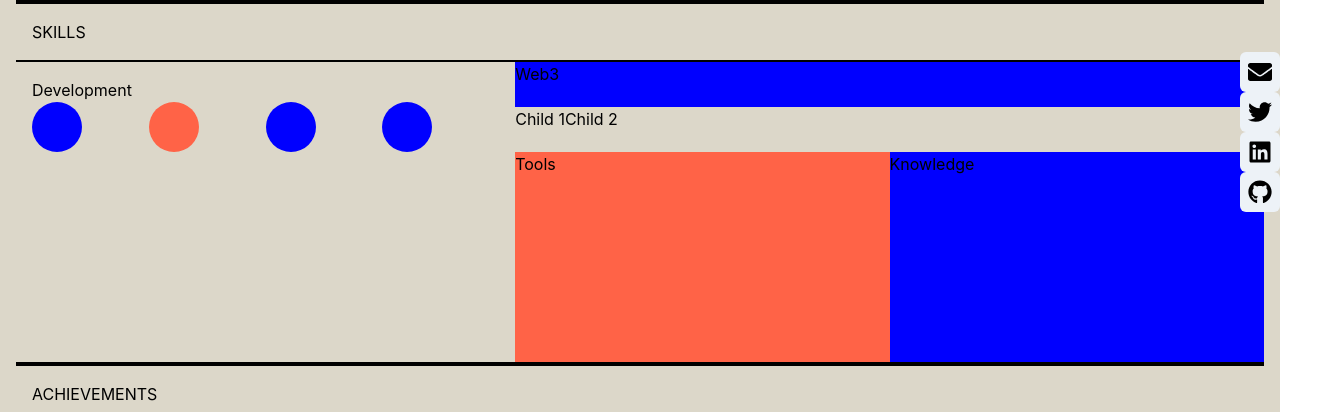
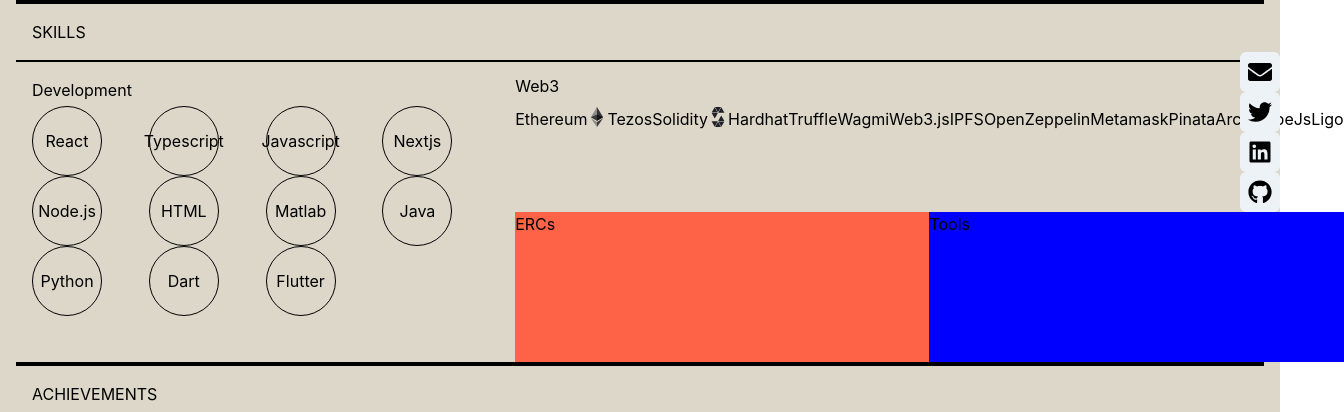
Before and after one commit to Mariussgal/marius_portfolio_website, a Next.js app: page /about in a window 1280 px wide. Shown: the part 268-680 px from the top of the page, 1344 px wide, since content can reach past the window. Built offline with nearby package versions, Linux system fonts and the light colour scheme; what wagmi would draw is missing.

Commit message:
icons, and update on about section change package.json and tsconfig file too

```diff
--- /dev/null
+++ b/icons/Ethereum.tsx
@@ -0,0 +1,27 @@
+import { Box } from "@chakra-ui/react";
+import React from "react";
+
+export default function Ethereum() {
+    return (
+        <Box
+            as="svg"
+            role="img"
+            width="20px"
+            height="20px"
+            xmlns="http://www.w3.org/2000/svg"
+            viewBox="0 0 24 24"
+            fill="#1f2127"
+            _hover={{
+                fill: "brand.accent",
+            }}
+        >
+            <title>Ethereum</title>
+            <path fill="#343434" d="m11.998 0-.161.547v15.869l.161.161 7.366-4.354L11.998 0z" />
+            <path fill="#8C8C8C" d="M11.998 0 4.631 12.223l7.366 4.354V0z" />
+            <path fill="#3C3C3B" d="m11.998 17.972-.091.111v5.653l.091.264 7.371-10.38-7.371 4.352z" />
+            <path fill="#8C8C8C" d="M11.998 24v-6.028L4.632 13.62 11.998 24z" />
+            <path fill="#141414" d="m11.998 16.577 7.366-4.354-7.366-3.348v7.702z" />
+            <path fill="#393939" d="m4.631 12.223 7.366 4.354V8.874l-7.366 3.349z" />
+        </Box>
+    )
+}
--- /dev/null
+++ b/icons/Solidity.tsx
@@ -0,0 +1,22 @@
+import { Box } from "@chakra-ui/react";
+import React from "react";
+
+export default function Solidity() {
+    return (
+        <Box
+            as="svg"
+            role="img"
+            width="20px"
+            height="20px"
+            xmlns="http://www.w3.org/2000/svg"
+            viewBox="0 0 24 24"
+            fill="#1f2127"
+            _hover={{
+                fill: "brand.accent",
+            }}
+        >
+            <title>Solidity</title>
+            <path d="M4.409 6.608L7.981.255l3.572 6.353H4.409zM8.411 0l3.569 6.348L15.552 0H8.411zm4.036 17.392l3.572 6.354 3.575-6.354h-7.147zm-.608-10.284h-7.43l3.715 6.605 3.715-6.605zm.428-.25h7.428L15.982.255l-3.715 6.603zM15.589 24l-3.569-6.349L8.448 24h7.141zm-3.856-6.858H4.306l3.712 6.603 3.715-6.603zm.428-.25h7.433l-3.718-6.605-3.715 6.605z" />
+        </Box>
+    )
+}
--- a/package.json
+++ b/package.json
@@ -10,6 +10,7 @@
   },
   "dependencies": {
     "@chakra-ui/icons": "^2.0.17",
+    "@chakra-ui/layout": "^2.3.1",
     "@chakra-ui/react": "^2.4.9",
     "@emotion/react": "^11.10.5",
     "@emotion/styled": "^11.10.5",
@@ -29,6 +30,6 @@
     "@types/react": "^18.0.9",
     "eslint": "^8.15.0",
     "eslint-config-next": "^12.1.6",
-    "typescript": "^4.7.2"
+    "typescript": "^5.3.3"
   }
 }
--- a/pages/about.tsx
+++ b/pages/about.tsx
@@ -1,6 +1,9 @@
+
 import type { NextPage } from 'next';
 import { Circle } from "@chakra-ui/layout";
 import { Box, Grid, Flex } from '@chakra-ui/react';
+import Solidity from '../icons/Solidity';
+import Ethereum from '../icons/Ethereum';
 
 const about: NextPage = () => {
   return (
@@ -47,22 +50,42 @@ const about: NextPage = () => {
         <Grid h="300px" templateColumns="40% 60%">
           <Box h="100%" w="100%" p={4}>
             Development
-              <Grid templateColumns="repeat(4, 1fr)">
-                <Circle size="50px" bg="blue" />
-                <Circle size="50px" bg="tomato" />
-                <Circle size="50px" bg="blue" />
-                <Circle size="50px" bg="blue" />
+            <Grid templateColumns="repeat(4, 1fr)" pt={1}>
+              <Circle size="70px" borderColor="black" borderWidth={1}>React</Circle>
+              <Circle size="70px" borderColor="black" borderWidth={1}>Typescript</Circle>
+              <Circle size="70px" borderColor="black" borderWidth={1}>Javascript</Circle>
+              <Circle size="70px" borderColor="black" borderWidth={1}>Nextjs</Circle>
+              <Circle size="70px" borderColor="black" borderWidth={1}>Node.js</Circle>
+              <Circle size="70px" borderColor="black" borderWidth={1}>HTML</Circle>
+              <Circle size="70px" borderColor="black" borderWidth={1}>Matlab</Circle>
+              <Circle size="70px" borderColor="black" borderWidth={1}>Java</Circle>
+              <Circle size="70px" borderColor="black" borderWidth={1}>Python</Circle>
+              <Circle size="70px" borderColor="black" borderWidth={1}>Dart</Circle>
+              <Circle size="70px" borderColor="black" borderWidth={1}>Flutter</Circle>
             </Grid>
           </Box>
-            <Grid h="100%" templateRows="15% 15% 70%">
-              <Box bg="blue">Web3</Box>
+          <Grid h="100%" templateRows="15% 35% 50%">
+            <Box pt={3}>Web3</Box>
             <Box display="flex" flexDirection="row">
-                <Box>Child 1</Box>
-                <Box>Child 2</Box>
+              <Box>Ethereum</Box>
+              <Ethereum />
+              <Box>Tezos</Box>
+              <Box>Solidity</Box>
+              <Solidity />
+              <Box>Hardhat</Box>
+              <Box>Truffle</Box>
+              <Box>Wagmi</Box>
+              <Box>Web3.js</Box>
+              <Box>IPFS</Box>
+              <Box>OpenZeppelin</Box>
+              <Box>Metamask</Box>
+              <Box>Pinata</Box>
+              <Box>Archetype</Box>
+              <Box>JsLigo</Box>
             </Box>
             <Grid templateColumns="50% 50%">
-                <Box bg="tomato">Tools</Box>
-                <Box bg="blue">Knowledge</Box>
+              <Box bg="tomato">ERCs</Box>
+              <Box bg="blue">Tools</Box>
             </Grid>
           </Grid>
         </Grid>
```
Also changed, not shown: tsconfig.json (+15 -4 lines). Lines whose indentation alone changed are shown as unchanged.
